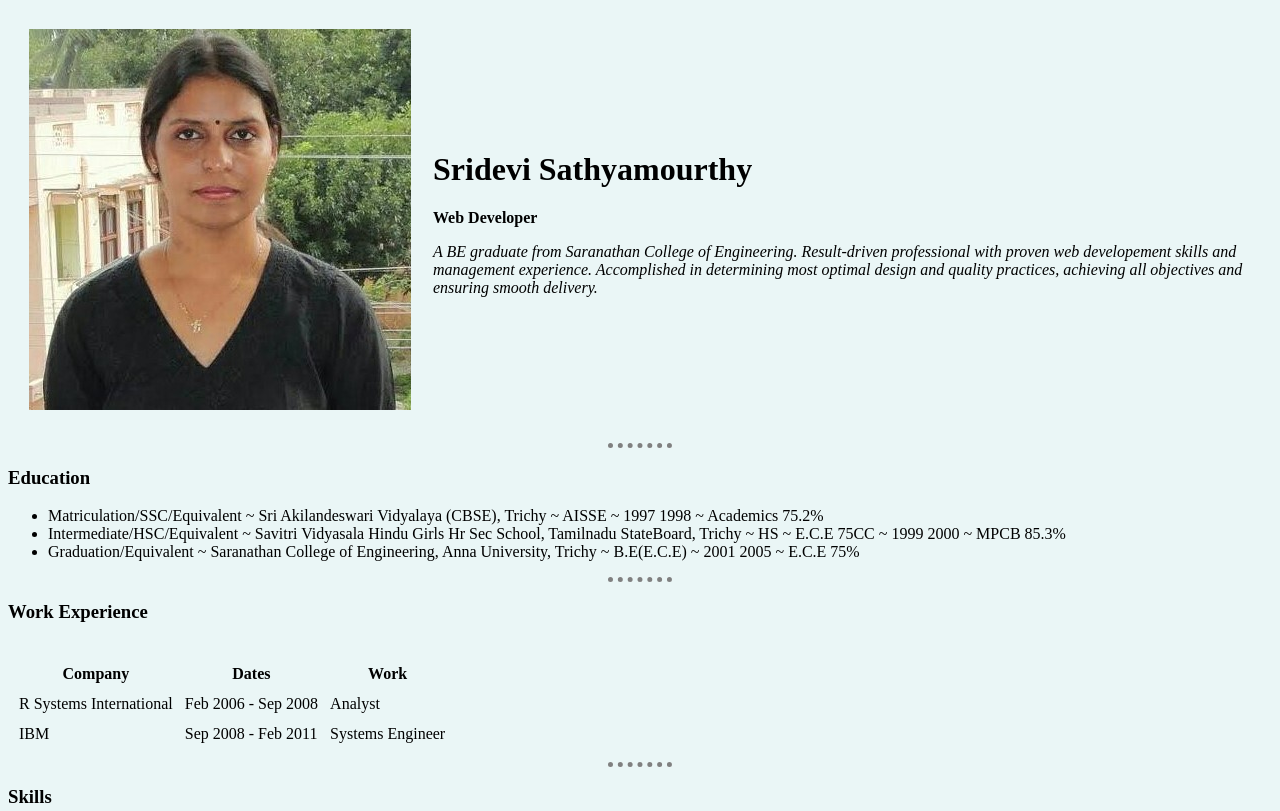
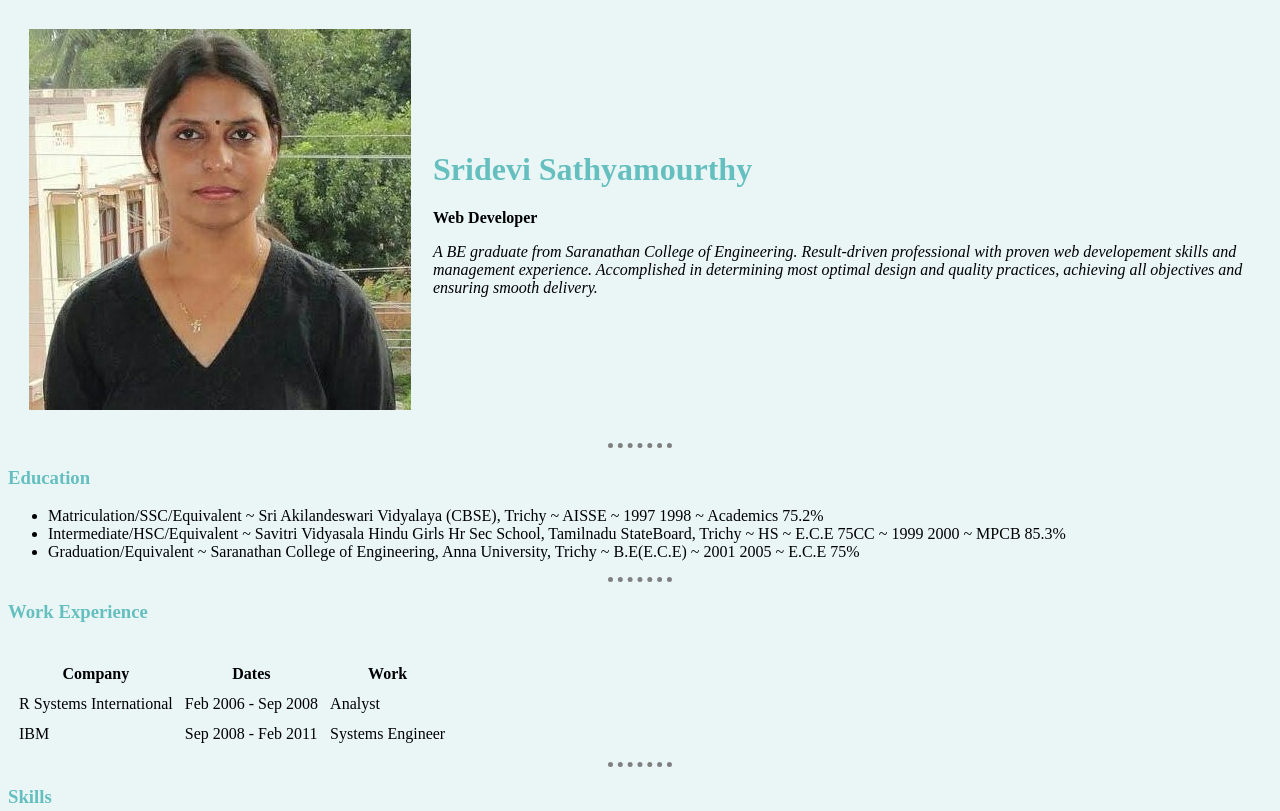
Before and after one commit to ssridevi-hub/cv, a plain HTML site: page index.html in a window 1280 px wide. Shown: the top 811 px of the page. Drawn offline with Linux system fonts and the light colour scheme.

Commit message:
Update styles.css

```diff
--- a/css/styles.css
+++ b/css/styles.css
@@ -1,5 +1,13 @@
 body {
   background-color: #eaf6f6;
+}
+
+h1 {
+  color: #66BFBF;
+}
+
+h3 {
+  color: #66BFBF;
 }
 
 hr {
```
